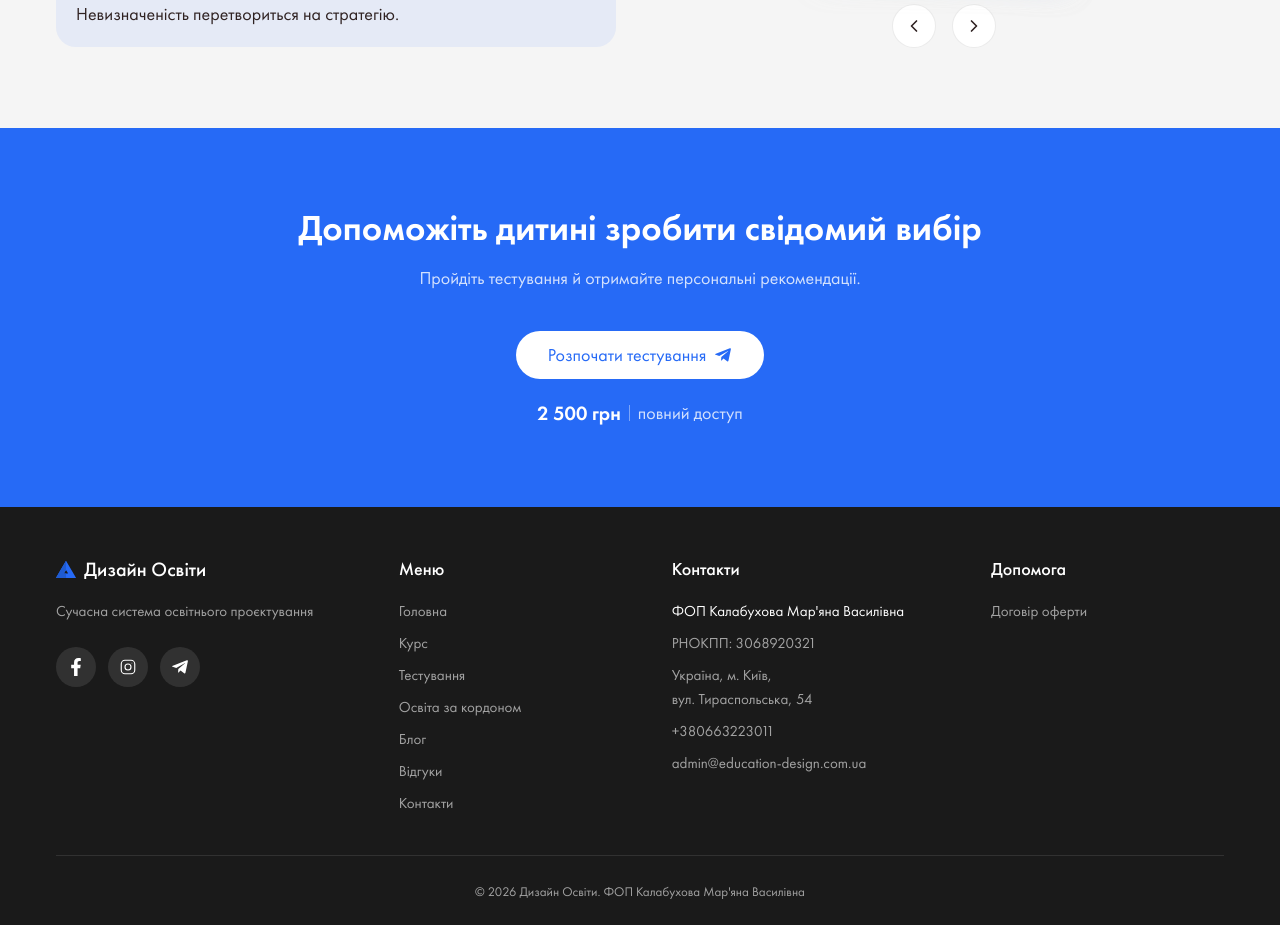
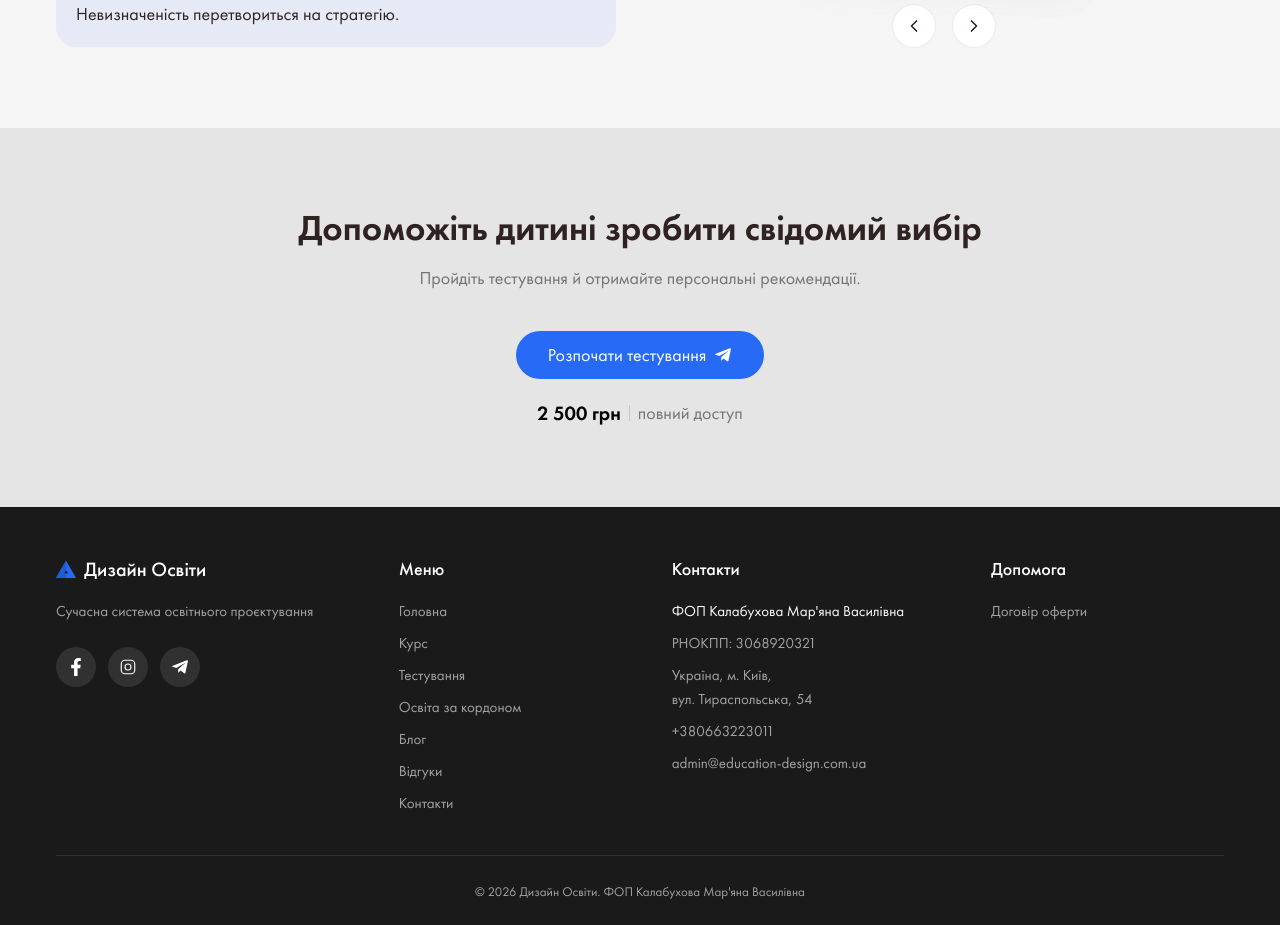
Before and after one commit to klbvct/education_new, a Next.js app: page /test in a window 1280 px wide. Shown: the part 3830-4755 px from the top of the page. Built offline with nearby package versions, Linux system fonts and the light colour scheme; no server answers.

Commit message:
Put the /test CTA on a solid grey band
Full-width #E5E5E5 (the design system's neutral fill, one step darker
than the Surface #F5F5F5 results section above), black heading, grey
text and a Primary button as the one blue accent.

Co-Authored-By: Claude Opus 5.5 <noreply@anthropic.com>

```diff
--- a/components/TestingPage.tsx
+++ b/components/TestingPage.tsx
@@ -346,19 +346,23 @@ export default function TestingPage({ locale }: { locale: Locale }) {
         </div>
       </section>
 
-      {/* CTA */}
-      <section className="bg-primary py-20">
-        <div className="mx-auto flex max-w-3xl flex-col items-center gap-10 px-4 text-center">
-          <div>
-            <h2 className="mb-4 text-3xl font-bold leading-tight text-white md:text-4xl">{t.cta.heading}</h2>
-            <p className={`text-white/80 ${BODY}`}>{t.cta.text}</p>
-          </div>
-          <div className="flex flex-col items-center gap-5">
-            <a href={REGISTER_URL} className={`${BUTTON} bg-white text-primary`}>{t.cta.button}{BUTTON_ICON}</a>
-            <div className="flex items-center gap-2 text-white/80">
-              <span className="text-xl font-bold text-white">{t.hero.price}</span>
-              <span className="h-4 w-px bg-white/40" />
-              <span className="text-base">{t.hero.priceNote}</span>
+      {/* CTA: solid full-width grey band. #E5E5E5 is the design system's neutral fill (its chart bars), one step
+          darker than the Surface #F5F5F5 of the results section above so the two don't merge; the Primary
+          button is its one blue accent */}
+      <section className="bg-[#E5E5E5] py-20">
+        <div className="mx-auto max-w-container px-4">
+          <div className="mx-auto flex max-w-3xl flex-col items-center gap-10 text-center">
+            <div>
+              <h2 className={`${H2} mb-4`}>{t.cta.heading}</h2>
+              <p className={`text-[#757474] ${BODY}`}>{t.cta.text}</p>
+            </div>
+            <div className="flex flex-col items-center gap-5">
+              <a href={REGISTER_URL} className={`${BUTTON} bg-primary text-white`}>{t.cta.button}{BUTTON_ICON}</a>
+              <div className="flex items-center gap-2 text-[#757474]">
+                <span className="text-xl font-bold text-black">{t.hero.price}</span>
+                <span className="h-4 w-px bg-black/[.12]" />
+                <span className="text-base">{t.hero.priceNote}</span>
+              </div>
             </div>
           </div>
         </div>
```
